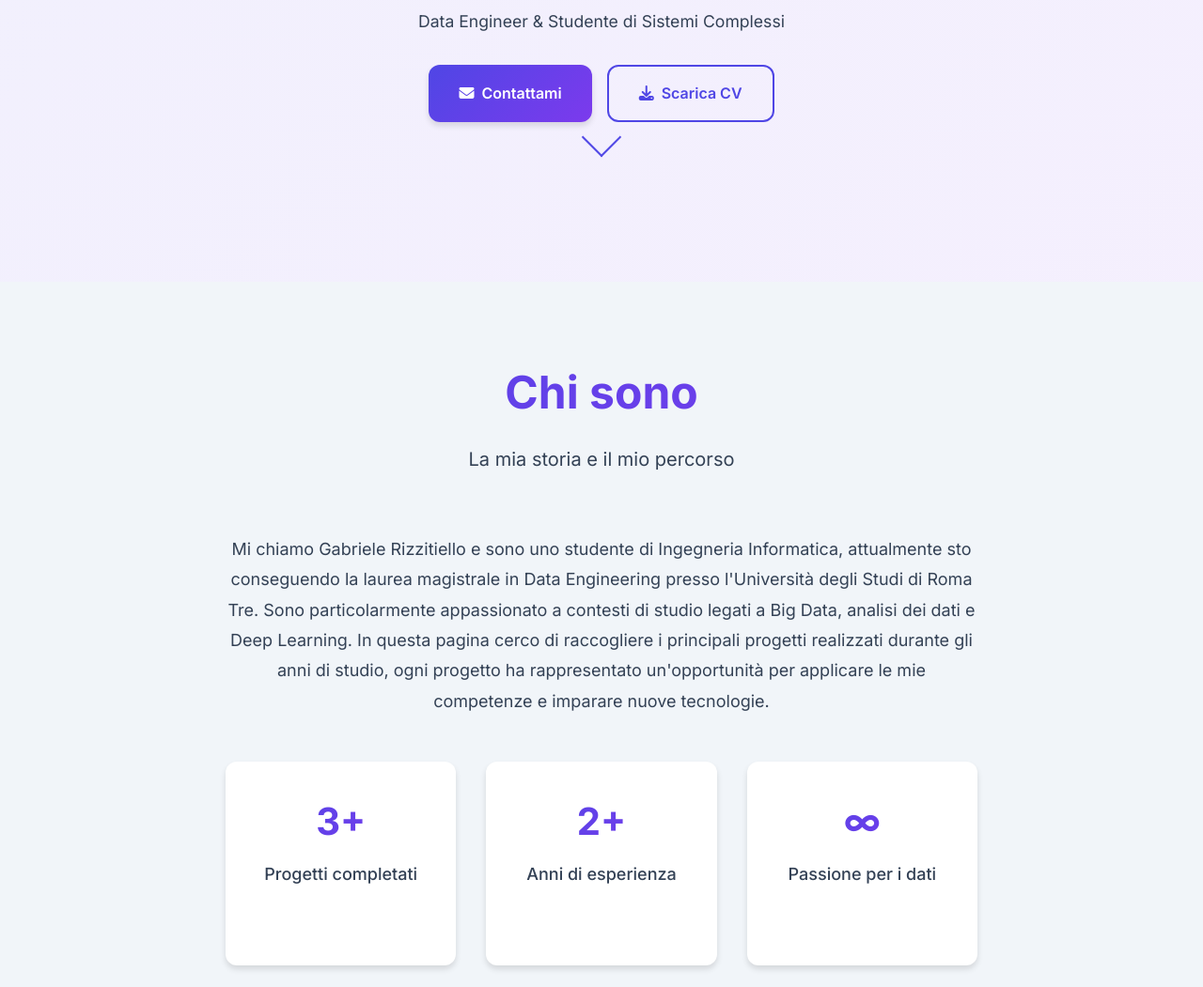
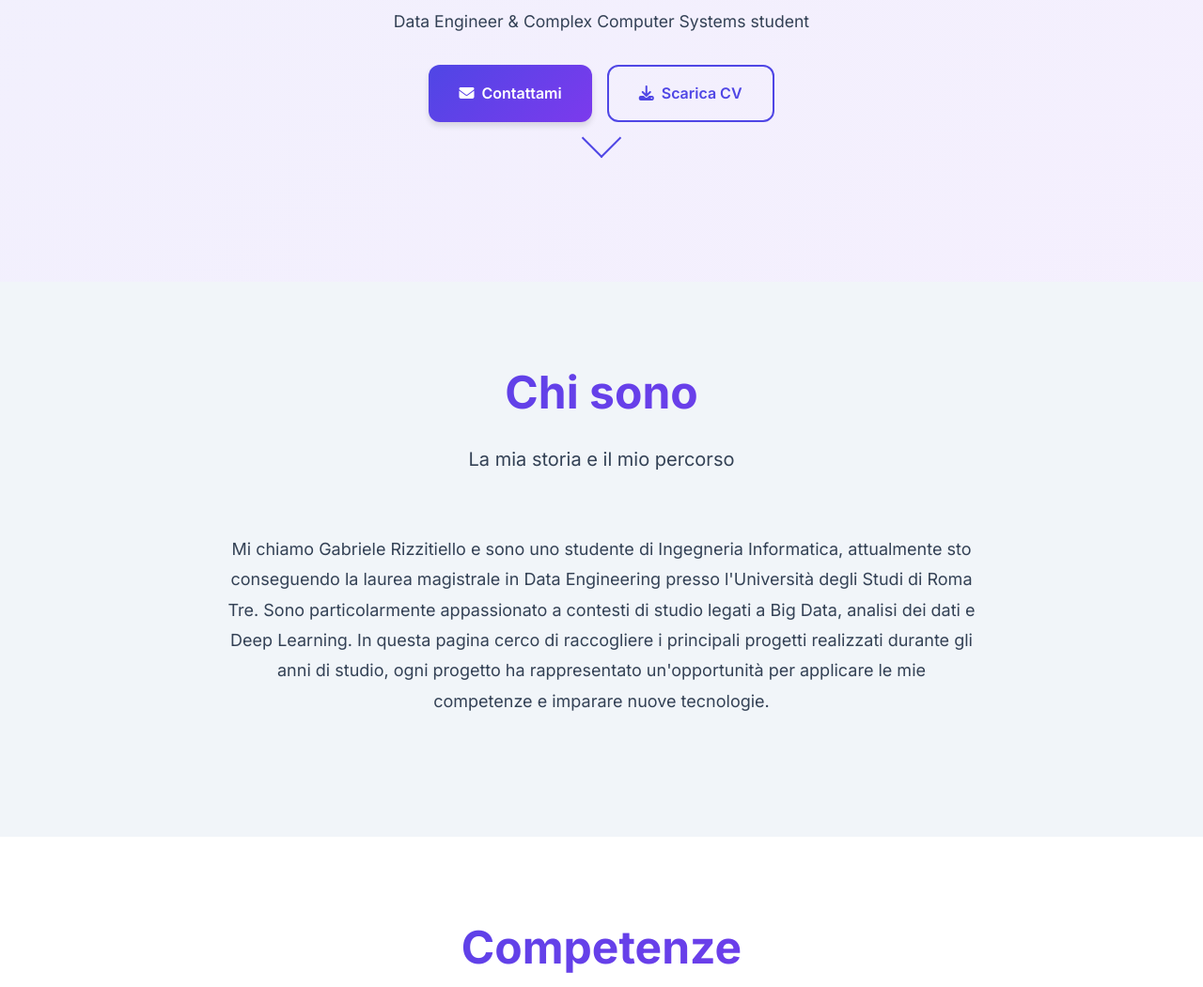
Before and after one commit to gabrulele/gabrulele.portfolio, a plain HTML site: page index.html in a window 1280 px wide. Shown: the part 500-1551 px from the top of the page at 94% size. Drawn offline with Linux system fonts and the light colour scheme.

Commit message:
adjustment

```diff
--- a/index.html
+++ b/index.html
@@ -94,7 +94,7 @@
                             <i class="fas fa-envelope"></i>
                             <span data-i18n="hero.contact">Contattami</span>
                         </a>
-                        <a href="/path/to/your/cv.pdf" download="Gabriele_Rizzitiello_CV.pdf" class="btn btn-secondary">
+                        <a href="cv/cv.pdf" download="cv.pdf" class="btn btn-secondary" aria-label="Scarica il mio CV in PDF">
                             <i class="fas fa-download"></i>
                             <span data-i18n="hero.downloadCV">Scarica CV</span>
                         </a>
@@ -118,18 +118,6 @@
                             <!-- Il testo aggiornato verrà inserito qui via JavaScript -->
                         </p>
                         <div class="about-stats">
-                            <div class="stat">
-                                <h3>3+</h3>
-                                <p data-i18n="about.projects">Progetti completati</p>
-                            </div>
-                            <div class="stat">
-                                <h3>2+</h3>
-                                <p data-i18n="about.experience">Anni di esperienza</p>
-                            </div>
-                            <div class="stat">
-                                <h3>∞</h3>
-                                <p data-i18n="about.passion">Passione per i dati</p>
-                            </div>
                         </div>
                     </div>
                 </div>
@@ -327,7 +315,7 @@
                                 <h4 data-i18n="contact.location">Posizione</h4>
                                 <p data-i18n="contact.locationValue">Roma, Italia</p>
                                 <div class="location-details">
-                                    <span data-i18n="contact.timezone">Fuso orario: UTC+1</span>
+                                    <span data-i18n="contact.timezone"></span>
                                 </div>
                             </div>
                         </div>
--- a/script.js
+++ b/script.js
@@ -10,7 +10,7 @@ const translations = {
         },
         hero: {
             greeting: "Ciao, sono",
-            subtitle: "Data Engineer & Studente di Sistemi Complessi",
+            subtitle: "Data Engineer & Complex Computer Systems student",
             contact: "Contattami",
             downloadCV: "Scarica CV"
         },
@@ -85,14 +85,14 @@ const translations = {
         },
         hero: {
             greeting: "Hi, I'm",
-            subtitle: "Data Engineer & Computer Engineering Student",
+            subtitle: "Data Engineer & Complex Computer Systems student",
             contact: "Contact me",
             downloadCV: "Download CV"
         },
         about: {
             title: "About me",
             subtitle: "My story and journey",
-            description: "My name is Gabriele Rizzitiello and I'm a Computer Engineering student, currently pursuing my Master's degree in Data Engineering at Roma Tre University. I'm particularly passionate about contexts related to Big Data, data analysis, and Deep Learning. On this page, I try to collect the main projects developed during my years of study; each project has represented an opportunity to apply my skills and learn new technologies.",
+            description: "My name is Gabriele Rizzitiello, and I am a Computer Engineering student currently pursuing a Master's degree in Data Engineering at Roma Tre University. I am particularly passionate about topics related to Big Data, data analysis, and Deep Learning. On this page, I aim to collect the main projects I have worked on during my years of study. Each project has represented an opportunity to apply my skills and learn new technologies.",
             projects: "Completed projects",
             experience: "Years of experience",
             passion: "Passion for data"
@@ -160,14 +160,14 @@ const translations = {
         },
         hero: {
             greeting: "Hola, soy",
-            subtitle: "Ingeniero de Datos y Estudiante de Ingeniería Informática",
+            subtitle: "Data Engineer & Complex Computer Systems student",
             contact: "Contáctame",
             downloadCV: "Descargar CV"
         },
         about: {
             title: "Sobre mí",
             subtitle: "Mi historia y trayectoria",
-            description: "Me llamo Gabriele Rizzitiello y soy estudiante de Ingeniería Informática, actualmente cursando mi maestría en Ingeniería de Datos en la Universidad Roma Tre. Soy particularmente apasionado por contextos relacionados con Big Data, análisis de datos y Deep Learning. En esta página trato de recopilar los principales proyectos desarrollados durante mis años de estudio; cada proyecto ha representado una oportunidad para aplicar mis habilidades y aprender nuevas tecnologías.",
+            description: "Me llamo Gabriele Rizzitiello y soy estudiante de Ingeniería Informática. Actualmente estoy cursando el máster en Ingeniería de Datos en la Universidad de Roma Tre. Me apasionan especialmente los temas relacionados con Big Data, análisis de datos y Deep Learning. En esta página intento recopilar los principales proyectos realizados durante mis años de estudio. Cada proyecto ha sido una oportunidad para aplicar mis habilidades y aprender nuevas tecnologías.",
             projects: "Proyectos completados",
             experience: "Años de experiencia",
             passion: "Pasión por los datos"
--- a/style.css
+++ b/style.css
@@ -1185,3 +1185,10 @@ footer p {
     font-size: clamp(1.6rem, 4vw, 2rem); /* Molto più piccolo su mobile piccolo */
   }
 }
+
+.btn.btn-secondary:hover {
+    background: #1a202c;
+    color: #fff;
+    transform: translateY(-2px) scale(1.05);
+    box-shadow: 0 4px 16px rgba(0,0,0,0.10);
+}
```
